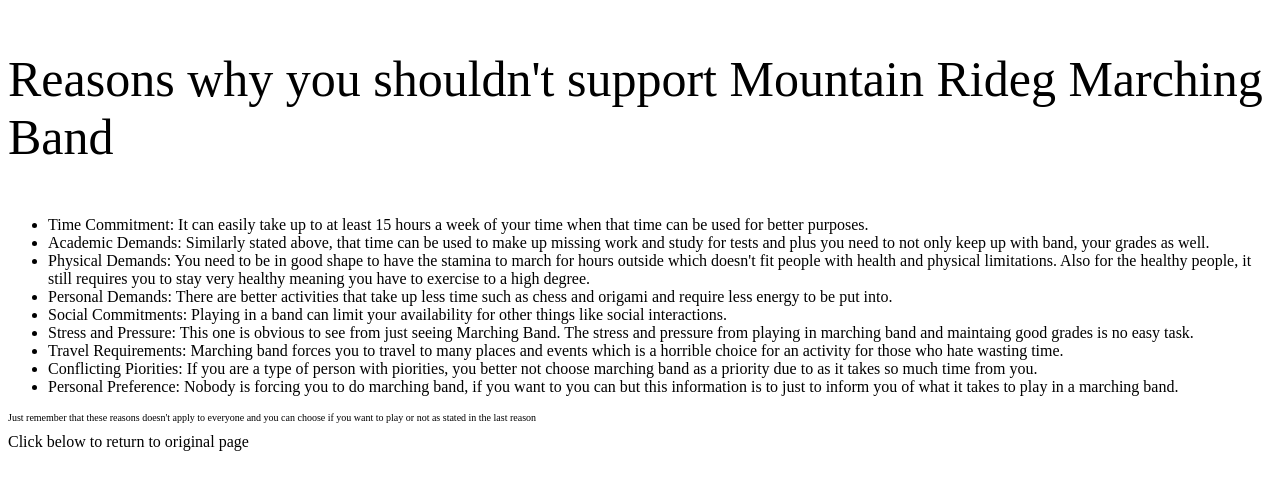
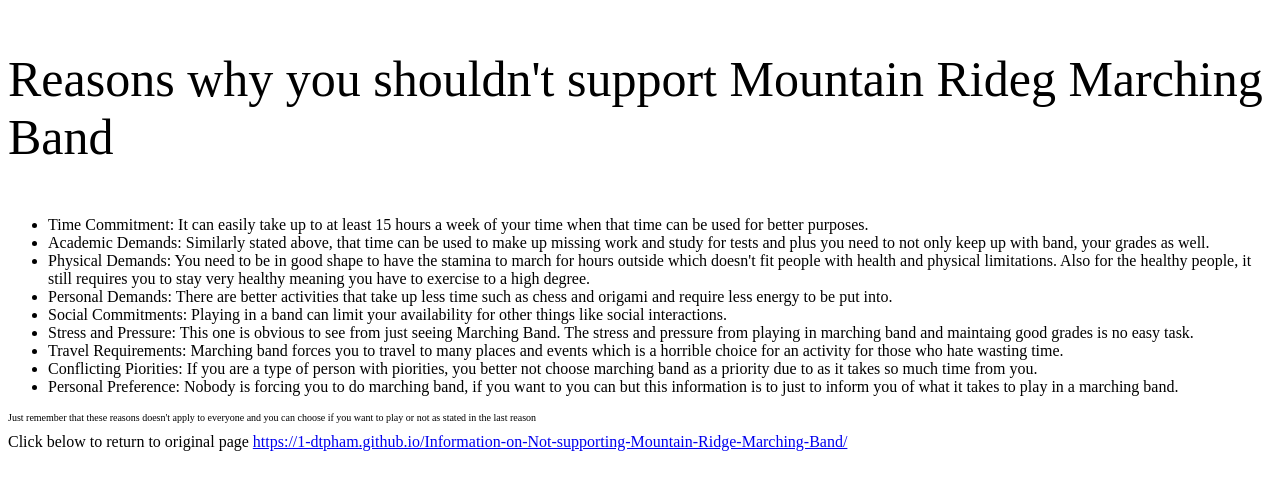
Before and after one commit to 1-dtpham/Cancel, a plain HTML site: page index.html in a window 1280 px wide. Drawn offline with Linux system fonts and the light colour scheme.

Commit message:
Update index.html

```diff
--- a/index.html
+++ b/index.html
@@ -29,6 +29,6 @@
 <p>
 <p class="font-change-small">Just remember that these reasons doesn't apply to everyone and you can choose if you want to play or not as stated in the last reason</p>
 Click below to return to original page
-  <a href="https://1-dtpham.github.io/No-More-Marching-Band/"></a>
+  <a href="https://1-dtpham.github.io/No-More-Marching-Band/">https://1-dtpham.github.io/Information-on-Not-supporting-Mountain-Ridge-Marching-Band/</a>
 </body>
 </html>
```
